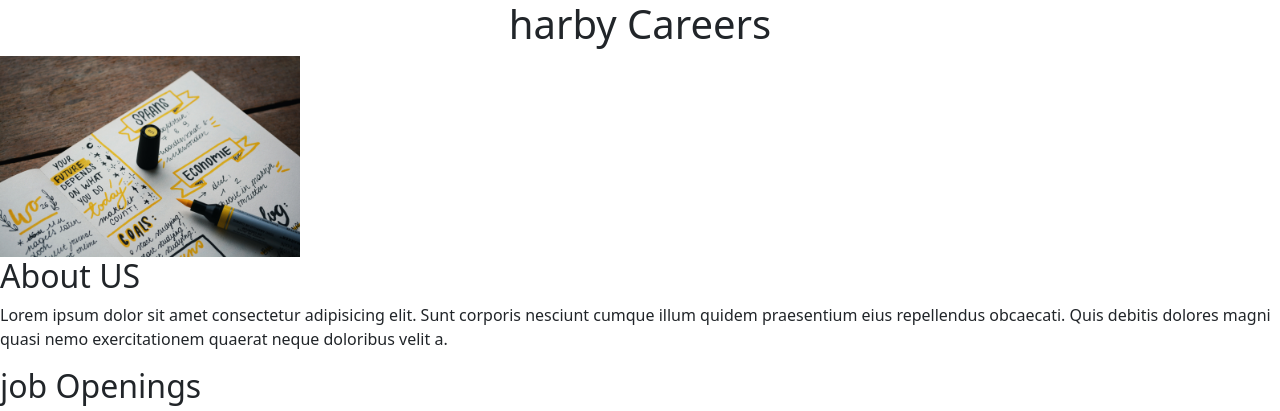
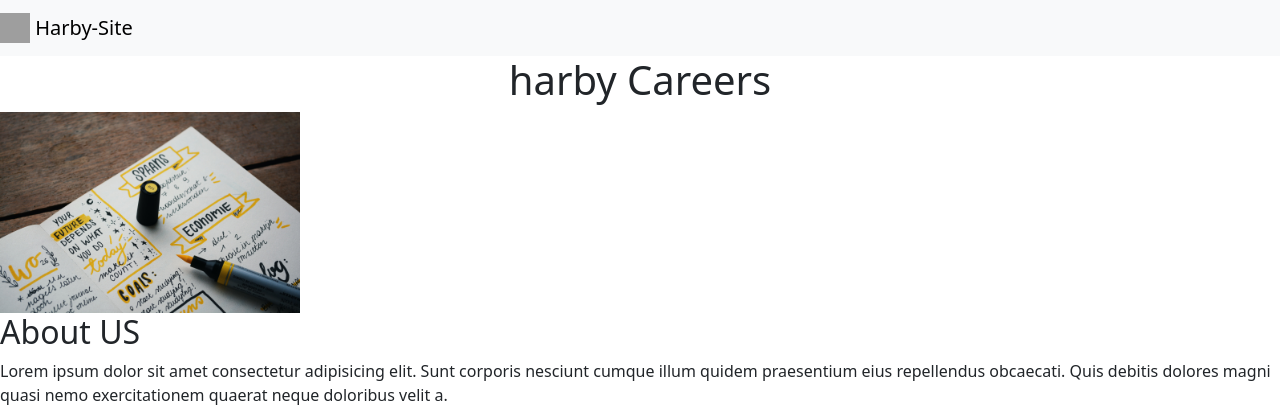
Before and after one commit to Harbiola2123/Harby-site, a Flask app: page / in a window 1280 px wide. Shown: the top 411 px of the page. Run offline with Flask 3, Linux system fonts and the light colour scheme; grey boxes are pictures that could not be loaded.

Commit message:
Nav-Header

```diff
--- a/templates/index.html
+++ b/templates/index.html
@@ -7,6 +7,7 @@
     <link href="https://cdn.jsdelivr.net/npm/bootstrap@5.3.2/dist/css/bootstrap.min.css" rel="stylesheet" integrity="sha384-T3c6CoIi6uLrA9TneNEoa7RxnatzjcDSCmG1MXxSR1GAsXEV/Dwwykc2MPK8M2HN" crossorigin="anonymous">
 </head>
 <body>
+    {% include "nav.html" %}
    <h1 style="text-align: center;">{{companyname}} Careers</h1>
    <img src="static/banner.jpg" alt="Bg_img" width="300px">
    <h2>About US</h2>
--- /dev/null
+++ b/templates/nav.html
@@ -0,0 +1,7 @@
+<!-- Image and text -->
+<nav class="navbar navbar-light bg-light">
+    <a class="navbar-brand" href="#">
+      <img src="static/bootstrap-solid" width="30" height="30" class="d-inline-block align-top" alt="">
+      Harby-Site
+    </a>
+  </nav>
```
Also changed, not shown: static/bootstrap-solid.jpg (added).
